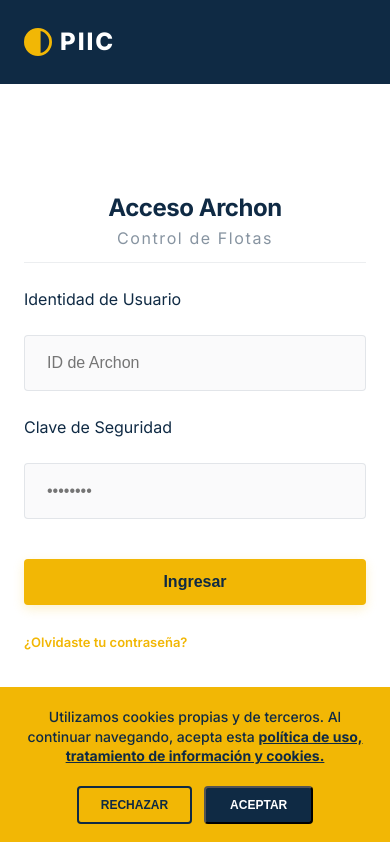
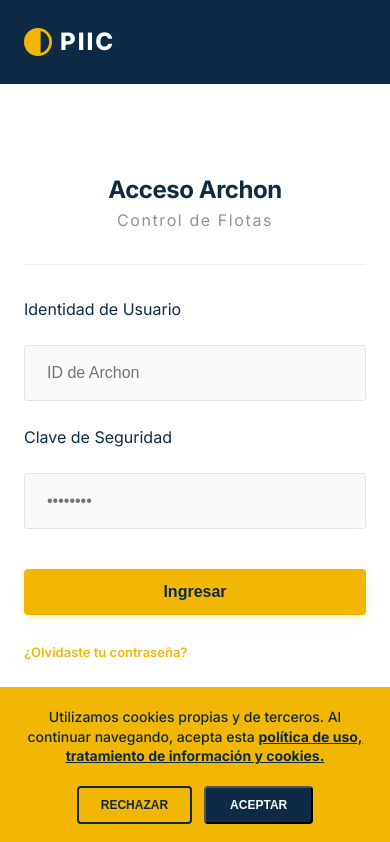
Before and after one commit to felipemiramontesr/mantenimiento_piic, a React (Vite) app in the folder apps/web/: page /login in a window 390 px wide. Shown: the top 842 px of the page. Built offline with nearby package versions, Linux system fonts and the light colour scheme; no server answers; the HTML template or start-up script is replaced by a standard one.

Commit message:
V.1.8.24_Archon_Mobile_Local_Symmetry_Header_Divider_V24

```diff
--- a/apps/web/src/index.css
+++ b/apps/web/src/index.css
@@ -335,7 +335,7 @@
   .auth-card-body {
     height: 80vh;
     background-color: var(--color-white);
-    padding: 40px 24px; /* ⚖️ BALANCED PADDING FOR SYMMETRY */
+    padding: 32px 24px 40px 24px; /* ⚖️ SYMMETRICAL TOP GAP (32px) */
     display: flex;
     flex-direction: column;
     justify-content: center; /* 🌌 RESTORED VERTICAL SYMMETRY */
@@ -361,8 +361,8 @@
   .auth-header-titles {
     text-align: center;
     width: 100%;
-    margin-bottom: 24px; /* 50% INCREASED SPACE SPLIT: 24 margin + 12 padding = 36px total from text to form */
-    padding-bottom: 12px;
+    margin-bottom: 32px; /* 📏 BALANCED SPACE FROM LINE TO FORM (32px) */
+    padding-bottom: 32px; /* 📏 SYMMETRICAL GAP FROM TEXT TO LINE (32px) */
     border-bottom: 1px solid rgba(15, 42, 68, 0.08); /* 📐 ELEGANT DIVIDER */
   }
 
```
